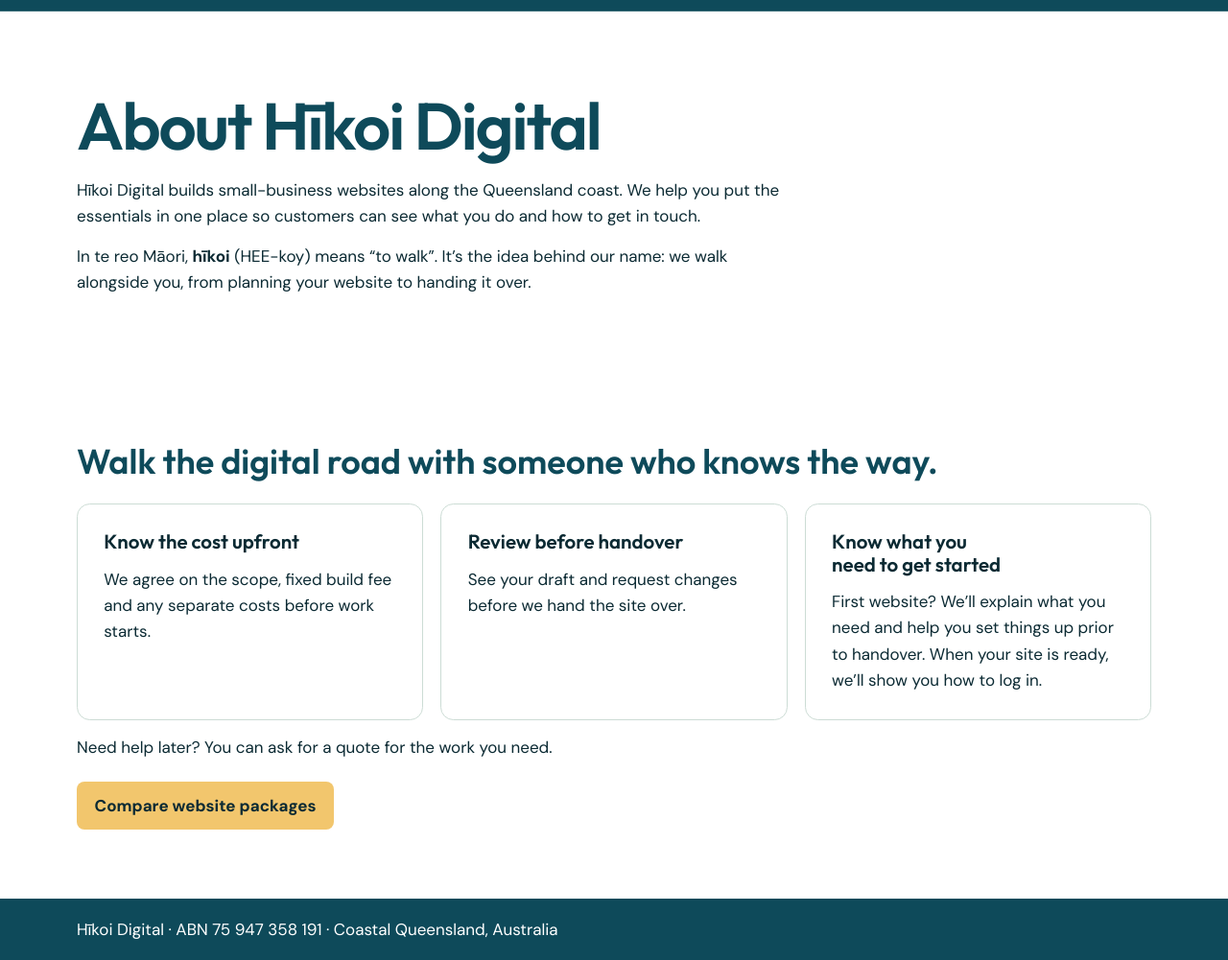
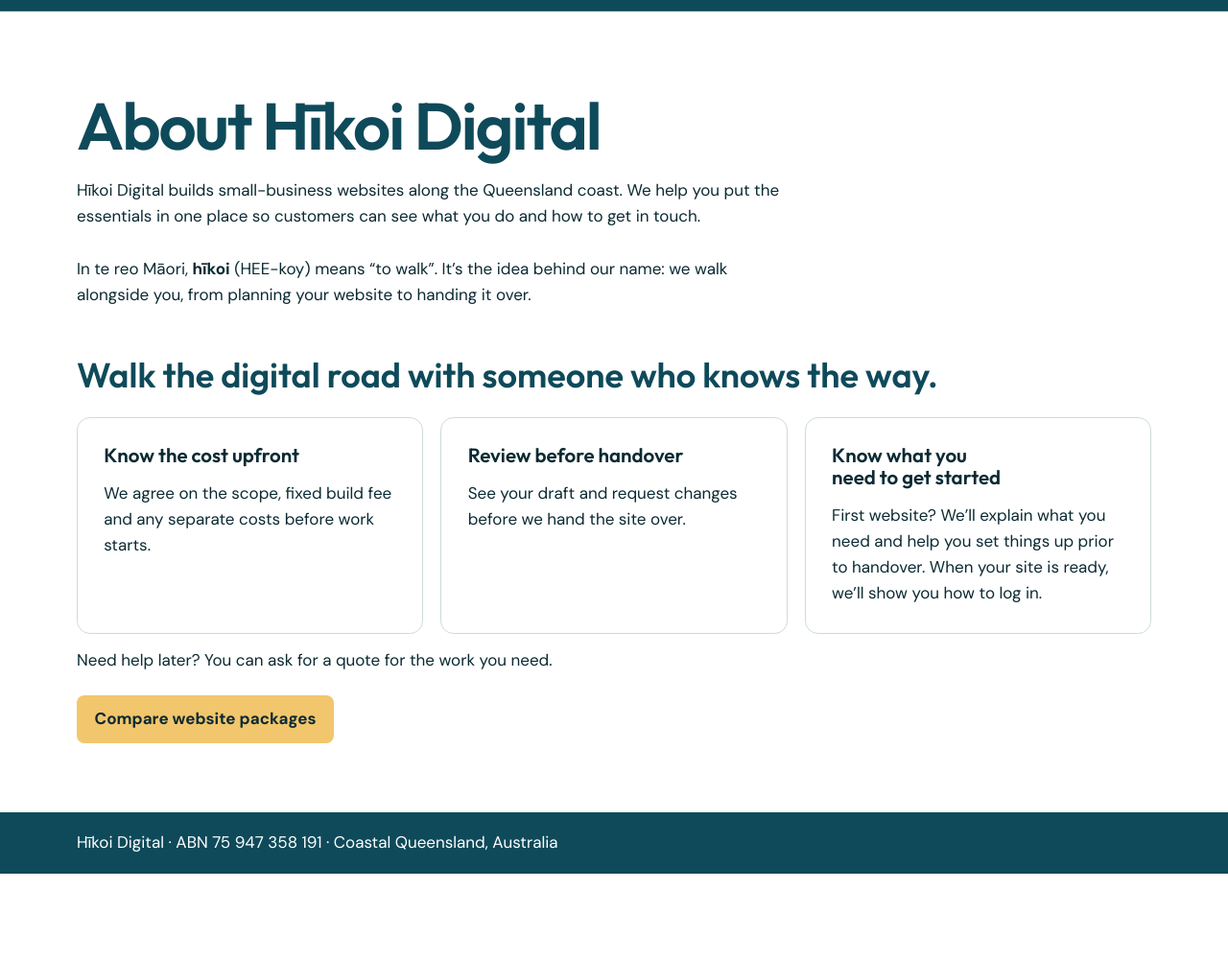
Before and after one commit to HikoiDigital/hikoi-digital-website, a plain HTML site: page about.html in a window 1280 px wide. Shown: the part 69-1070 px from the top of the page at 96% size. After the commit the page ends 980 px from the top, so only its background shows below. Drawn offline with Linux system fonts and the light colour scheme.

Commit message:
Adjust spacing on the Why Hīkoi page

```diff
--- a/about.html
+++ b/about.html
@@ -13,6 +13,11 @@
 
   <link rel="icon" href="white-circle-mark.png" type="image/png">
   <link rel="stylesheet" href="styles.css">
+  <style>
+    .about-intro { padding-block-end: 1.5rem; }
+    .about-intro p + p { margin-top: 1.75rem; }
+    .walk-section { padding-block-start: 1.5rem; }
+  </style>
 </head>
 <body>
   <a class="skip" href="#main">Skip to content</a>
@@ -29,14 +34,14 @@
     </div>
   </header>
   <main id="main">
-<section class='page-head'>
+<section class='page-head about-intro'>
 <div class='wrap'>
 <h1>About Hīkoi Digital</h1>
 <p>Hīkoi Digital builds small-business websites along the Queensland coast. We help you put the essentials in one place so customers can see what you do and how to get in touch.</p>
 <p>In te reo Māori, <strong>hīkoi</strong> (HEE-koy) means “to walk”. It’s the idea behind our name: we walk alongside you, from planning your website to handing it over.</p>
 </div>
 </section>
-<section class='wrap section' aria-labelledby='walk-heading'>
+<section class='wrap section walk-section' aria-labelledby='walk-heading'>
 <h2 id='walk-heading' class='measure'>Walk the digital road with someone who knows the way.</h2>
 <div class='grid three'>
 <article>
```
